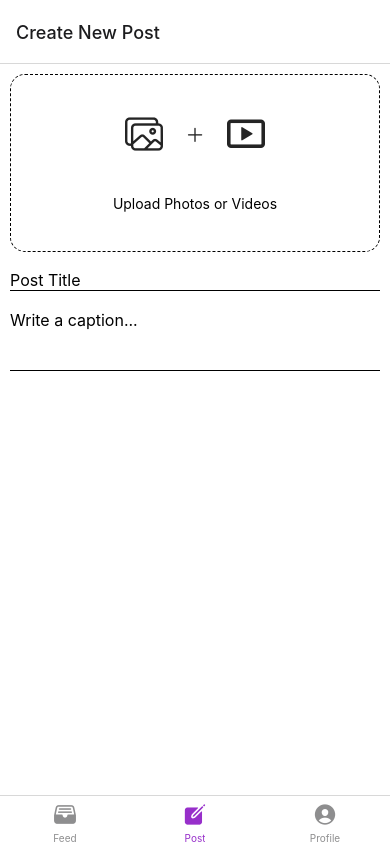
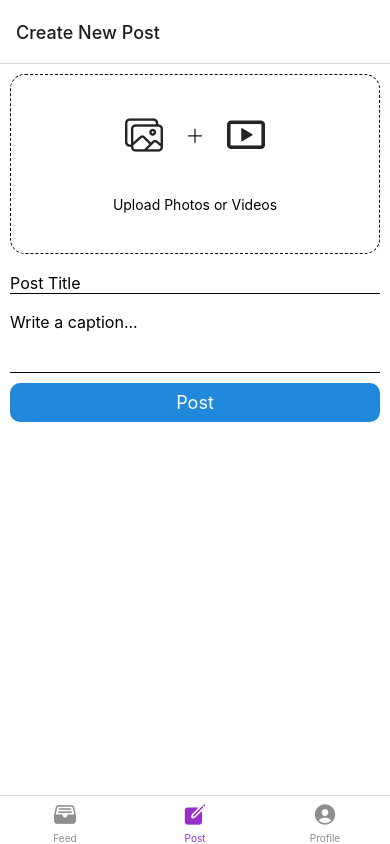
Before and after one commit to jayeshuk/nyktravel, a React Native app: screen /Post in a window 390 px wide. Built offline with nearby package versions, Linux system fonts and the light colour scheme.

Commit message:
image upload and display

```diff
--- a/package.json
+++ b/package.json
@@ -17,6 +17,7 @@
     "axios": "^1.7.7",
     "react": "18.3.1",
     "react-native": "0.75.4",
+    "react-native-image-picker": "^7.1.2",
     "react-native-safe-area-context": "^4.11.0",
     "react-native-screens": "^3.34.0",
     "react-native-vector-icons": "^10.2.0"
--- a/src/screens/Post.tsx
+++ b/src/screens/Post.tsx
@@ -1,26 +1,47 @@
 import React, {useState} from 'react';
-import {View, StyleSheet, TextInput, Text, Image, FlatList} from 'react-native';
-import {Icon} from '@rneui/base';
+import {
+  View,
+  StyleSheet,
+  TextInput,
+  Text,
+  Image,
+  FlatList,
+  TouchableOpacity,
+} from 'react-native';
+import {Button, Icon} from '@rneui/themed';
+import * as ImagePicker from 'react-native-image-picker';
+import {ImageLibraryOptions, Asset} from 'react-native-image-picker';
 import colors from '../styles/colors';
 
 export default function Post() {
   const [title, setTitle] = useState('');
   const [caption, setCaption] = useState('');
+  const [images, setImages] = useState<Asset[]>([
+    {
+      fileName: 'sample',
+      fileSize: 0,
+      height: 1280,
+      originalPath: '',
+      type: 'image/jpeg',
+      uri: '',
+      width: 960,
+    },
+  ]);
 
-  const imageData = [
-    {id: -1, uri: ''},
-    // {id: 1, uri: 'http://dummyimage.com/540x626.png/dddddd/000000'},
-    // {id: 2, uri: 'http://dummyimage.com/540x626.png/dddddd/000000'},
-  ];
-
-  const renderImageList = ({item}: {item: any}) =>
+  const renderImageList = ({item}: {item: Asset}) =>
     item.uri ? (
       <Image
         source={{uri: item.uri}}
-        style={{width: 200, height: 180}}
+        style={{
+          width: 200,
+          height: 180,
+          borderWidth: 1,
+          borderColor: colors.white,
+        }}
         resizeMode="cover"
       />
     ) : (
+      <TouchableOpacity onPress={handleImagePick}>
         <View style={styles.mediaUploadView}>
           <View style={styles.iconView}>
             <Icon type="ionicon" name="images-outline" size={38} />
@@ -29,19 +50,45 @@ export default function Post() {
           </View>
           <Text>Upload Photos or Videos</Text>
         </View>
+      </TouchableOpacity>
     );
+
+  const handleImagePick = async () => {
+    let options: ImageLibraryOptions = {
+      mediaType: 'photo',
+      selectionLimit:10,
+    };
+    const res = await ImagePicker.launchImageLibrary(options);
+    if (res.didCancel) {
+      console.log('User cancelled');
+    } else if (res.errorCode) {
+      console.log('ImagePickerError: ', res.errorMessage);
+    } else {
+      console.log(
+        'ImagePickerResponse:',
+        res.assets?.length,
+        'image/s selected',
+      );
+      let temp = images;
+      res.assets?.forEach((image: Asset) => {
+        temp.push(image);
+      });
+      setImages([...temp]);
+    }
+  };
 
   return (
     <View style={styles.container}>
       <View style={styles.mediaListContainer}>
         <FlatList
           horizontal
-          data={imageData}
-          keyExtractor={item => item.id.toString()}
+          data={images}
+          keyExtractor={item => item.uri ?? ''}
           contentContainerStyle={
-            imageData.length === 1 ? styles.listContainer : null
+            images.length === 1 ? styles.listContainer : null
           }
           renderItem={renderImageList}
+          showsHorizontalScrollIndicator={false}
         />
       </View>
 
@@ -61,6 +108,8 @@ export default function Post() {
           style={[styles.input, styles.captionInput]}
         />
       </View>
+
+      <Button title="Post" containerStyle={styles.buttonContainer} />
     </View>
   );
 }
@@ -72,7 +121,7 @@ const styles = StyleSheet.create({
     backgroundColor: colors.white,
   },
   mediaListContainer: {
-    height: '25%',
+    height: 180,
     borderWidth: 1,
     borderRadius: 15,
     borderStyle: 'dashed',
@@ -110,4 +159,5 @@ const styles = StyleSheet.create({
   captionInput: {
     marginTop: '5%',
   },
+  buttonContainer: {marginVertical: 10, borderRadius: 10},
 });
```
Also changed, not shown: 3 other files (tests, documents, lock files or other folders). Lines whose indentation alone changed are shown as unchanged.
